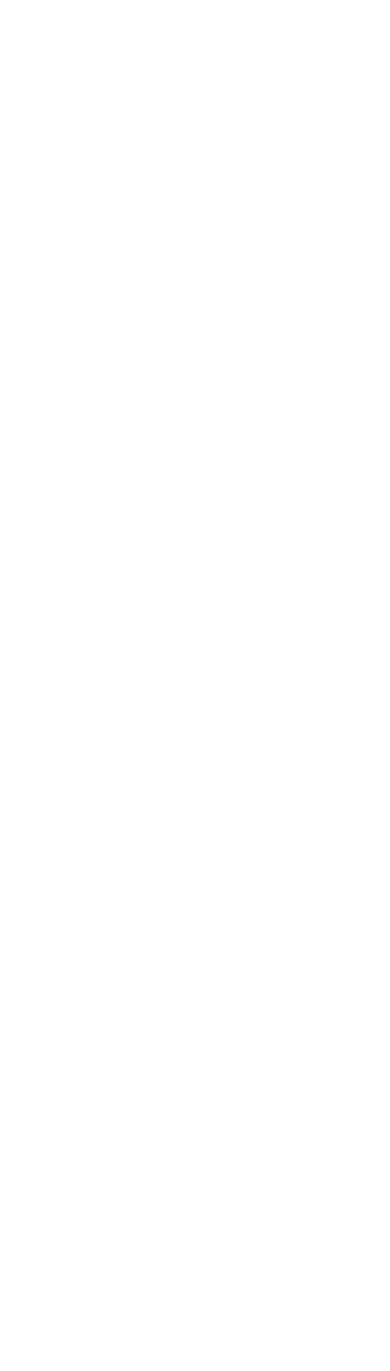
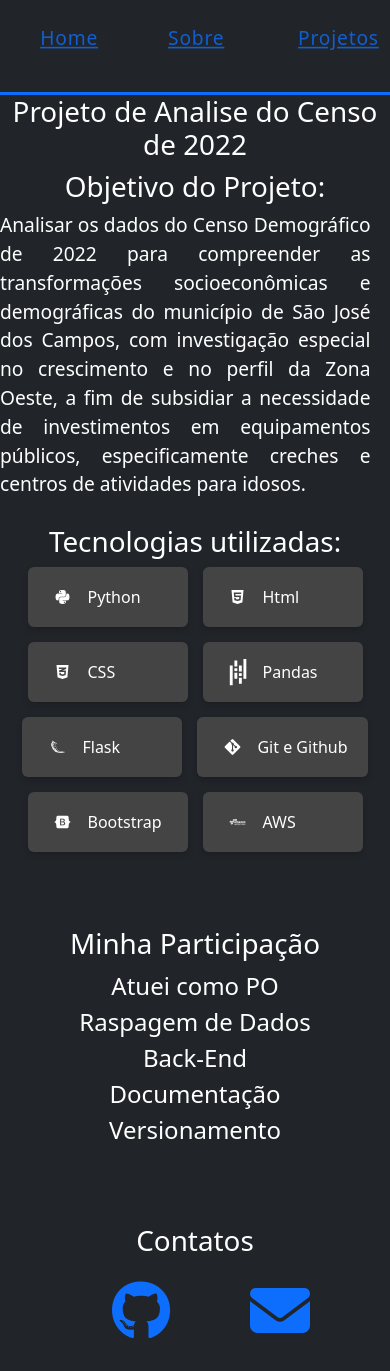
Before and after one commit to HUGO0895/Portif-lio, a plain HTML site: page projetos.html in a window 390 px wide. Before the commit the page ends 844 px from the top, so only its background shows below. Drawn offline with nearby package versions, Linux system fonts and the light colour scheme.

Commit message:
portatuali

```diff
--- a/projetos.html
+++ b/projetos.html
@@ -0,0 +1,149 @@
+<!DOCTYPE html>
+<html lang="en">
+<head>
+    <meta charset="UTF-8">
+    <meta name="viewport" content="width=device-width, initial-scale=1.0">
+        <link href="https://cdn.jsdelivr.net/npm/bootstrap@5.3.3/dist/css/bootstrap.min.css" rel="stylesheet">
+    <link rel="stylesheet" type='text/css' href="https://cdn.jsdelivr.net/gh/devicons/devicon@latest/devicon.min.css" />
+    <script src="https://cdn.jsdelivr.net/npm/bootstrap@5.3.3/dist/js/bootstrap.bundle.min.js"></script>
+    <link rel="stylesheet" href="https://cdnjs.cloudflare.com/ajax/libs/font-awesome/6.4.0/css/all.min.css">
+    <link rel="stylesheet" href="style.css">
+    <title>Sobre</title>
+</head>
+<body class="bg-dark" >
+   <header class=" bg-dark text-white text-center border-bottom border-3 border-primary ">
+        <nav class="">
+            <ul type="none" class="ul" >
+                <li class="hover-approach text-info"> <a href="index.html"> Home  </a>  </li>
+                <li class="hover-approach text-info "  >   <a href="sobre.html">Sobre</a> </li>
+               <li class="hover-approach text-info">  <a href="projetos.html"> Projetos  </a>  </li>
+            </ul>
+        </nav>
+
+    </header>
+<main>
+<section >
+    <article class="text-center">
+<h1>Projeto de Analise do Censo de 2022</h1>
+                       </article>
+                       <section class="cont2">
+
+      <article>
+                <h1>Objetivo do Projeto:</h1>
+                <p style="font-size: larger;">Analisar os dados do Censo Demográfico de 2022 para compreender as transformações socioeconômicas e demográficas do município de São José dos Campos, com investigação especial no crescimento e no perfil da Zona Oeste, a fim de subsidiar a necessidade de investimentos em equipamentos públicos, especificamente creches e centros de atividades para idosos.</p>
+            </article>
+            <article>
+                <h1 >Tecnologias utilizadas:</h1>
+                <div class="skill-row">
+                    <div class="skill-item ">
+                        <div class="skill-icon"><i class="fab fa-python"></i></div>
+                        <div class="">Python</div>
+                    </div>
+
+                    <div class="skill-item ">
+                        <div class="skill-icon"><i class="fab fa-html5"></i></div>
+                        <div class="">Html</div>
+                    </div>
+                    <div class="skill-item ">
+                        <div class="skill-icon"><i class="fab fa-css3-alt"></i></div>
+                        <div>CSS</div>
+                    </div>
+
+                    <div class="skill-item ">
+                        <div class="skill-icon">
+                            <img src="Pandas.svg" />
+                        </div>
+                        <div>Pandas</div>
+                    </div>
+                    <div class="skill-item ">
+                        <div class="skill-icon">
+                            <i class="devicon-flask-original"></i>
+                        </div>
+                        <div>Flask</div>
+                    </div>
+                    <div class="skill-item ">
+                        <div class="skill-icon">
+                            <i class="devicon-git-plain"></i>
+                        </div>
+                        <div>Git e Github</div>
+                    </div>
+                    <div class="skill-item ">
+                        <div class="skill-icon">
+                            <i class="devicon-bootstrap-plain"></i>
+                        </div>
+                        <div>Bootstrap</div>
+                    </div>
+                    <div class="skill-item ">
+                        <div class="skill-icon">
+
+                            <i class="devicon-amazonwebservices-plain-wordmark"></i>
+
+                        </div>
+                        <div>AWS</div>
+                    </div>
+                </div>
+               </article>
+
+
+
+
+
+        </section>
+
+        </section>
+         </section>
+
+
+</section>
+
+
+ </section>
+        <section class="cont text-center">
+             <article class="item1  ">
+                <h1>Minha Participação</h1>
+                <ul type="none" class="container w-35" style="font-size: x-large;" >
+                   <li>Atuei como PO</li>
+                   <li>Raspagem de Dados</li>
+                   <li>Back-End</li>
+                   <li>Documentação</li>
+                   <li>Versionamento</li>
+                </ul>
+            </article>
+
+
+        </section>
+
+
+
+
+</main>
+
+
+
+
+<footer >
+           <section class="cont  text-center  ">
+     <article class="item1  ">     <h1>Contatos</h1>
+        <ul type="none" class="ul2" >
+
+           <li><a href="https://github.com/HUGO0895" class="skill-icon2 "><i class="fa-brands fa-github"></i></a> </li>
+
+                    <li><a href="hugoleonardo040906@gmail.com"  class="skill-icon2 "><i class="fa-solid fa-envelope"></i></a></li>
+        </ul>
+    </article>
+
+
+     </section>
+
+
+
+
+
+
+
+
+
+
+     </footer>
+</body>
+</html>
--- a/style.css
+++ b/style.css
@@ -119,8 +119,8 @@ nav{
         }
 
         .skill-icon img {
-            width: 24px;
-            height: 24px;
+            width:60px;
+
             filter: brightness(0) invert(1);
             transition: filter 0.3s ease;
         }
@@ -147,9 +147,8 @@ nav{
 }
 .cont2 {
     display: grid;
-
-
-
+    flex-wrap: wrap;
+    flex-direction: column;
  grid-template-columns: 1fr 1fr;
 
 
@@ -191,6 +190,12 @@ padding-left: 20%;
 
 
 }
+.ul3{
+    display: flex;
+    justify-content: center;
+    gap: 5rem;
+
+}
 
 .certificate-item {
 
@@ -211,3 +216,57 @@ padding-left: 20%;
 
 
         }
+
+
+
+        @media (max-width: 768px) {
+    .cont2 {
+        grid-template-columns: 1fr; /* Muda para 1 coluna */
+        gap: 10px;
+
+    }
+
+    .cont2 article {
+
+        margin: 0 auto;
+    }
+
+    .cont2 article h2 {
+        font-size: 1.5rem;
+    }
+
+    .cont2 article p {
+      padding-right: 5%;
+        font-size: 1rem;
+    }
+    .cont2 > article>h1{
+    padding-left: 0%;
+    text-align: center;
+
+
+
+}
+.cont2 > article>p{
+padding-left: 0%;
+    text-align: justify;
+
+
+}
+    .ul2 {
+    display: flex;
+   justify-content: center;
+
+    gap: 5rem;
+    }
+   .ul3{
+    display: flex;
+    padding-right: 2rem;
+
+    flex-direction: column;
+
+
+    gap: 5rem;
+   }
+
+
+}
```
Also changed, not shown: index.html (+34 -16 lines), sobre.html (+33 -46 lines), 14472997_certificado_Fgv (1)_page-0001.jpg (added), Certificado (2)_page-0001(1).jpg (added), Certificado_page-0001.jpg (added), WhatsApp Image 2025-09-29 at 20.39.35.jpeg (added), competencias.html (deleted).
